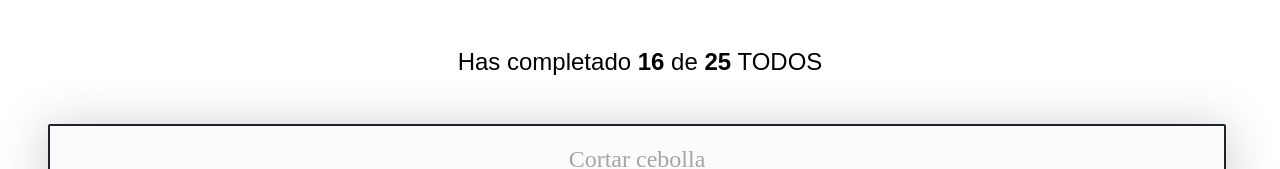
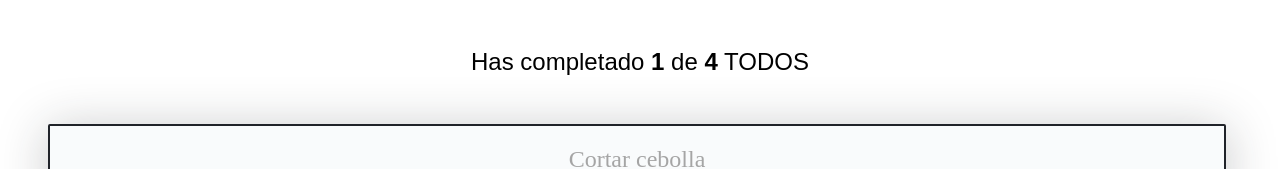
Before and after one commit to PabloArango14/curso-react-intro, a React (Create React App) app: page / in a window 1280 px wide. Shown: the top 169 px of the page. Built offline with nearby package versions, Linux system fonts and the light colour scheme; a web font is replaced by a local one.

Commit message:
Se agregaron props al componente TodoSearch

```diff
--- a/src/App.js
+++ b/src/App.js
@@ -13,10 +13,17 @@
 ];
 
 function App() {
+  const [todos, setTodos] = React.useState(defaultTodos);
+  const [searchValue, setSearchValue] = React.useState("");
+  console.log("Los usuarios buscan todos de " + searchValue);
+
+  const completedTodos = todos.filter((todo) => todo.completed).length;
+  const totalTodos = todos.length;
+
   return (
     <React.Fragment>
-      <TodoCounter completed={16} total={25} />
-      <TodoSearch />
+      <TodoCounter completed={completedTodos} total={totalTodos} />
+      <TodoSearch searchValue={searchValue} setSearchValue={setSearchValue} />
 
       <TodoList>
         {defaultTodos.map((todo) => (
--- a/src/TodoSearch.js
+++ b/src/TodoSearch.js
@@ -1,9 +1,6 @@
 import React from "react";
 import "./TodoSearch.css";
-function TodoSearch() {
-  const [searchValue, setSearchValue] = React.useState("");
-  console.log("Los usuarios buscan todos de " + searchValue);
-
+function TodoSearch({ searchValue, setSearchValue }) {
   return (
     <input
       placeholder="Cortar cebolla"
```
